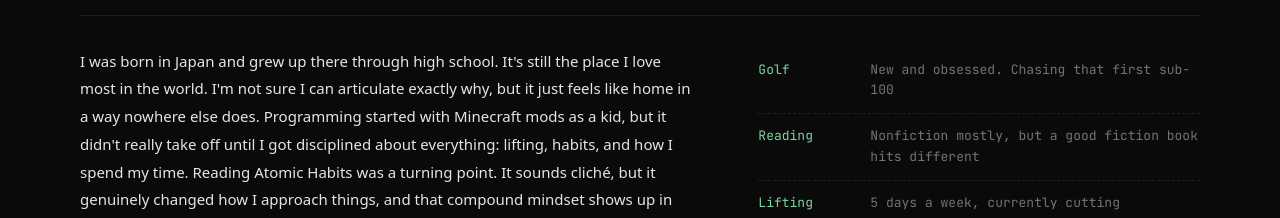
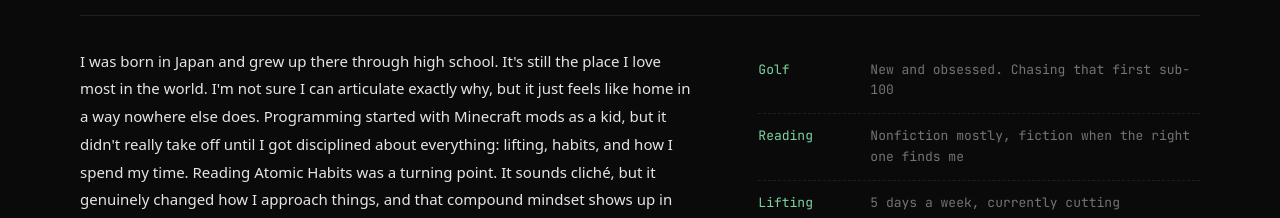
Before and after one commit to merleezy/portfolio-site, a React (Vite) app: page / in a window 1280 px wide. Shown: the part 1400-1618 px from the top of the page. Built offline with nearby package versions, Linux system fonts and the light colour scheme.

Commit message:
Update reading note in portfolio data for improved clarity

```diff
--- a/src/data/portfolio.js
+++ b/src/data/portfolio.js
@@ -66,7 +66,7 @@ export const portfolio = {
       { label: "Golf", note: "New and obsessed. Chasing that first sub-100" },
       {
         label: "Reading",
-        note: "Nonfiction mostly, but a good fiction book hits different",
+        note: "Nonfiction mostly, fiction when the right one finds me",
       },
       { label: "Lifting", note: "5 days a week, currently cutting" },
       {
```
